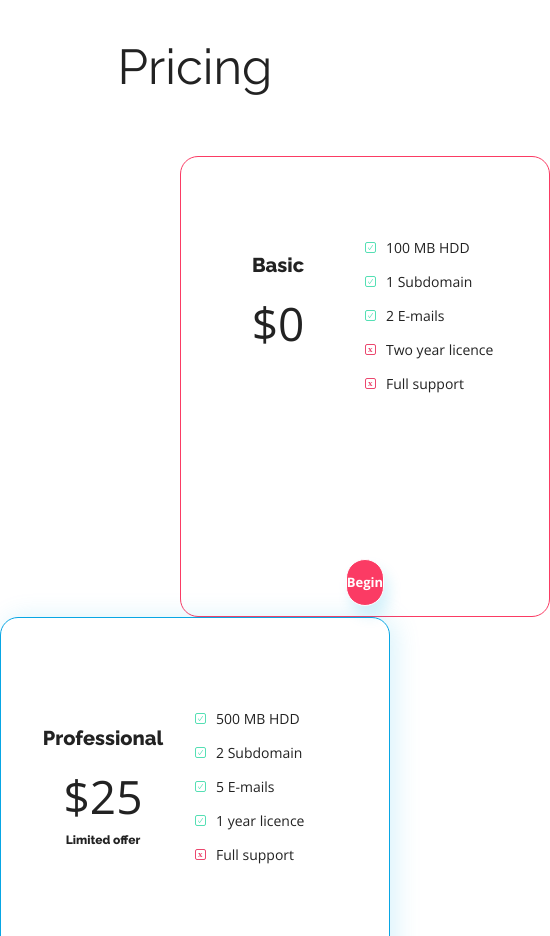
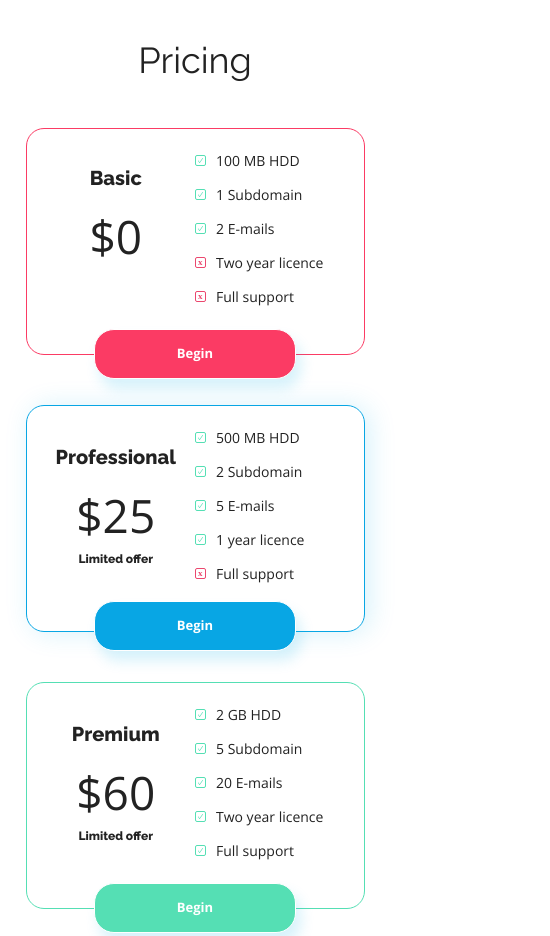
Before and after one commit to staszewska/BestShop-Project, a website built with Parcel: page index.html in a window 390 px wide. Shown: the part 3400-4336 px from the top of the page, 550 px wide, since content can reach past the window. Built offline with nearby package versions, Linux system fonts and the light colour scheme.

Commit message:
Pricing mobile version fixed

```diff
--- a/index.html
+++ b/index.html
@@ -139,7 +139,7 @@
                     <li class="pricing__item pricing-item-not">Two year licence</li>
                     <li class="pricing__item pricing-item-not">Full support</li>
                 </ul>
-                <a href="#" class="btn">Begin</a>
+                <a href="#" class="btn btn-basic">Begin</a>
             </div>
 
             <div class="pricing__box pricing__box--profi">
@@ -156,7 +156,7 @@
                     <li class="pricing__item pricing-item-not">Full support</li>
                 </ul>
 
-                <a href="#" class="btn-profi btn">Begin</a>
+                <a href="#" class="btn btn-profi">Begin</a>
             </div>
 
             <div class="pricing__box pricing__box--premium">
@@ -173,7 +173,7 @@
                     <li class="pricing__item">Full support</li>
                 </ul>
 
-                <a href="#" class="btn">Begin</a>
+                <a href="#" class="btn btn-premium">Begin</a>
             </div>
 
         </div>
@@ -311,7 +311,7 @@
             </div>
         </div>
     </div>
-
+    <script src="./js/app.js"></script>
 </body>
 
 </html>
--- a/scss/elements/_buttons.scss
+++ b/scss/elements/_buttons.scss
@@ -7,16 +7,14 @@
     border: 1px solid white;
     border-radius: 20px;
     background-color: colors.$color-primary;
-
     color: white;
     font-size: 12px;
     font-weight: 600;
     box-shadow: 5px 10px 14px #07ACE629;
 
     @include mixins.mobile {
-
         margin: 0 15px;
-        padding: 16px 0;
+        // padding: 16px 0;
         display: block;
       }
     }
--- a/scss/elements/_pricing.scss
+++ b/scss/elements/_pricing.scss
@@ -9,14 +9,33 @@
     flex-direction: column;
     justify-content: center;
 
-
-
     @include mixins.notebook {
         margin: 50px auto;
     }
+
+    h2 {
+        font-size: 2.25rem;
     }
 
-;
+    &__type {
+        font-size: 1.3125rem;
+    }
+
+    &__item {
+        margin-bottom: 25px;
+    }
+
+    .btn {
+        position: relative;
+        bottom: -25px;
+        font-size: 0.8125rem;
+        width: 150px;
+        height: 50px;
+        display: flex;
+        justify-content: center;
+        align-items: center;
+    }
+}
 
 .pricing__boxes {
     display: flex;
@@ -27,6 +46,11 @@
         flex-direction: column;
         width: 100%;
     }
+
+    @include mixins.tablet {
+        align-items: center;
+        gap: 50px;
+    }
 }
 
 .pricing__box {
@@ -35,7 +59,6 @@
     display: flex;
     flex-direction: column;
     align-items: center;
-    // border: 1px solid var(--accent-color);
     border: 1px solid colors.$color-primary;
 
     @include mixins.notebook {
@@ -47,6 +70,10 @@
         justify-content: center;
         padding: 25px 10px 0 10px;
     }
+
+    @include mixins.tablet {
+        margin-bottom: 50px;
+    }
 }
 
 .pricing__title {
@@ -56,30 +83,29 @@
     text-align: center;
 }
 
-.btn {
-    position: relative;
-    bottom: -50px;
-    font-size: 0.8125rem;
-    display: flex;
-    align-self: center;
-}
-
 .pricing__box--basic {
     border: 1px solid colors.$color-redish;
     margin: 15px 59px 0 180px;
     width: 372px;
     height: 461px;
 
+    @include mixins.notebook {
+        margin-bottom: 0;
+    }
+
+    @include mixins.tablet {
+        max-width: 339px;
+        margin: unset;
+        height: unset;
+    }
+
     .pricing__price {
         margin-bottom: 30px;
     }
 
-    .btn {
+    .btn-basic {
         background-color: colors.$color-redish;
-    }
-
-    @include mixins.notebook {
-        margin-bottom: 0;
+        bottom: -25px;
     }
 }
 
@@ -95,8 +121,13 @@
         margin: 0 0 50px 0;
     }
 
+    @include mixins.tablet {
+        max-width: 339px;
+        height: unset;
+        margin: unset;
+    }
+
     .btn-profi {
-
         position: relative;
         bottom: -90px;
         font-size: 0.8125rem;
@@ -104,16 +135,9 @@
         align-self: center;
         background-color: colors.$color-primary;
 
+        @include mixins.tablet {
+            bottom: -20px;
         }
-}
-
-.pricing {
-    &__type {
-        font-size: 1.3125rem;
-    }
-
-    &__item {
-        margin-bottom: 25px;
     }
 }
 
@@ -122,6 +146,12 @@
     margin: 15px 180px 0 59px;
     width: 372px;
     height: 461px;
+
+    @include mixins.tablet {
+        max-width: 339px;
+        margin: unset;
+        height: unset;
+    }
 
     .btn {
         background-color: colors.$color-green;
@@ -191,9 +221,7 @@
 }
 
 .pricing-item-not {
-
     &::before {
         background-image: url("/assets/Close.svg");
     }
-
 }
```
Lines whose indentation alone changed are shown as unchanged.
